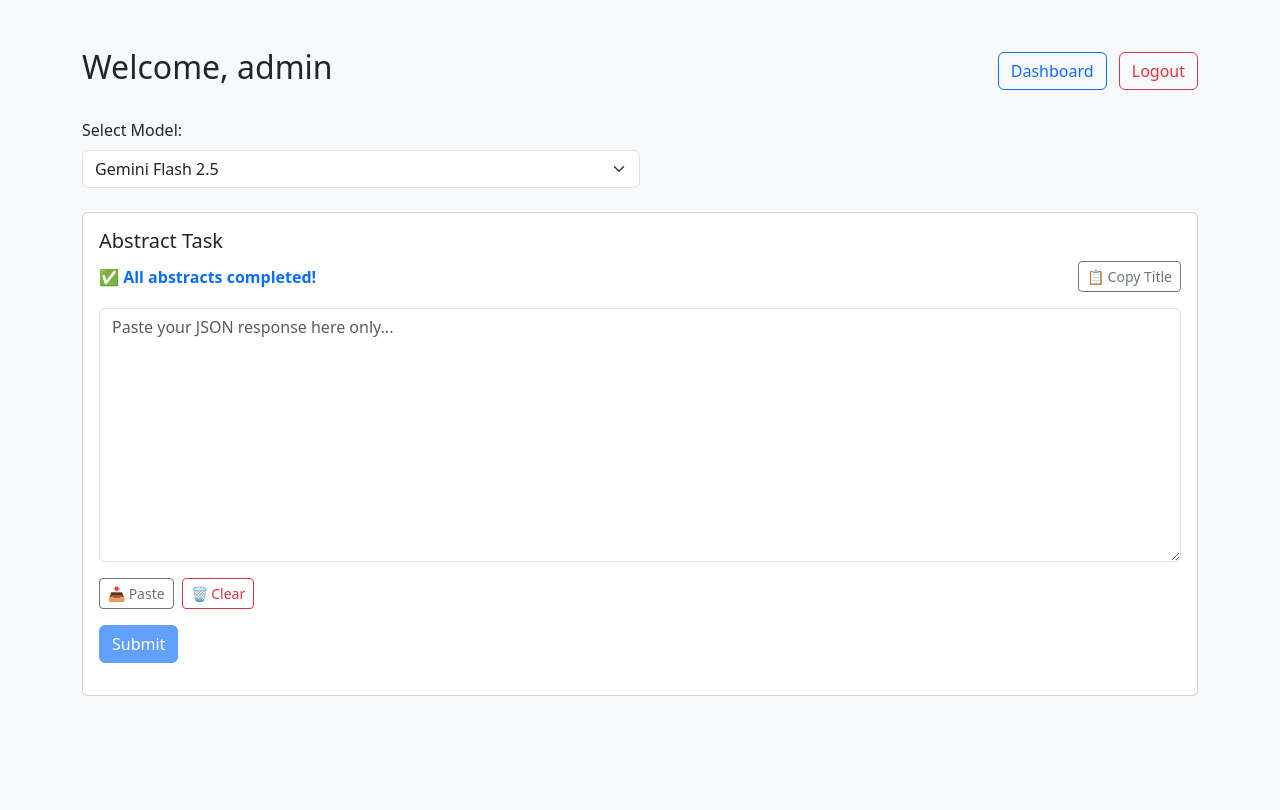
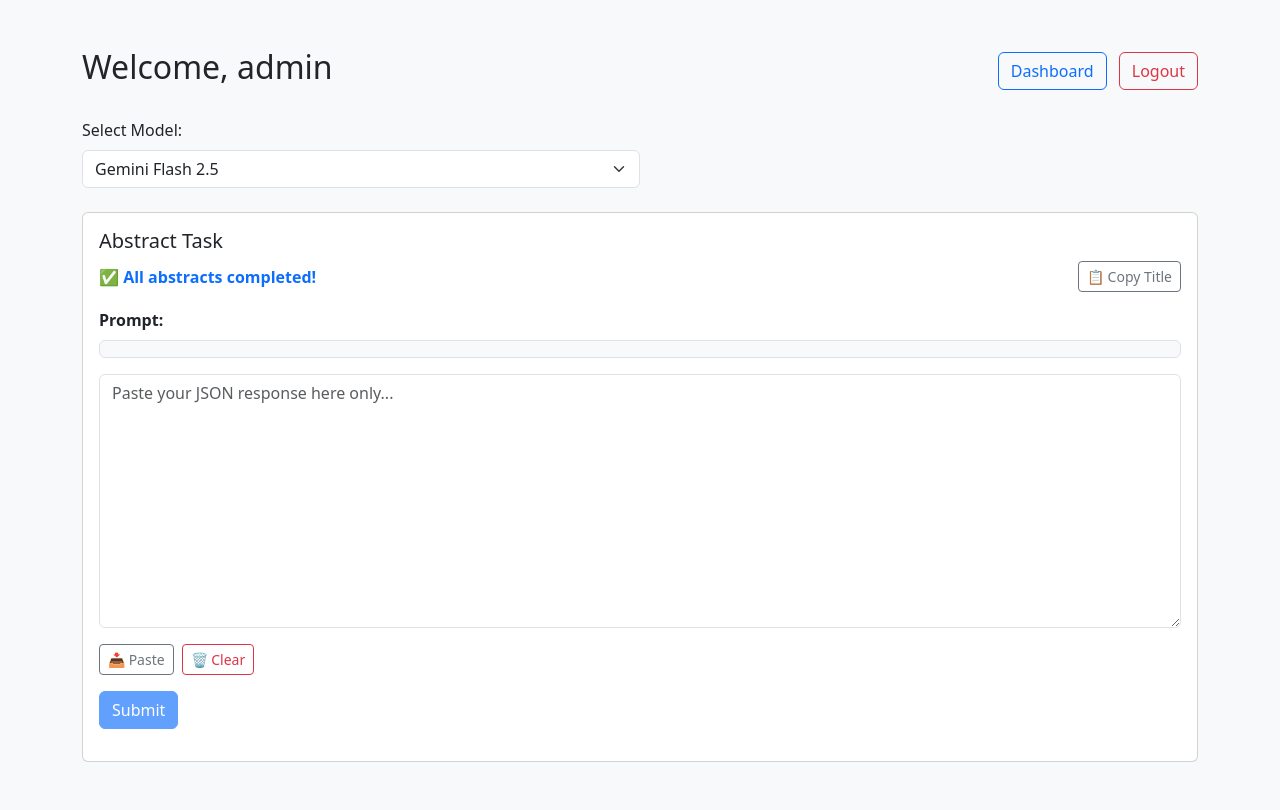
Before and after one commit to Testgptmodels/college_abstract_portal, a Flask app: page /submit in a window 1280 px wide. Before the commit the page ends 696 px from the top, so only its background shows below. Run offline with Flask 3, Linux system fonts and the light colour scheme; the visitor is signed in with stand-in values (Sample User, id 1); some libraries are stand-ins or nearby versions.

Commit message:
Add files via upload

```diff
--- a/templates/abstract_submit.html
+++ b/templates/abstract_submit.html
@@ -43,6 +43,11 @@
           <button id="copyBtn" class="btn btn-outline-secondary btn-sm">📋 Copy Title</button>
         </div>
 
+        <div class="mb-3">
+          <label for="task-prompt" class="form-label fw-semibold">Prompt:</label>
+          <div id="task-prompt" class="bg-light border rounded p-2 small text-muted" style="white-space: pre-wrap;"></div>
+        </div>
+
         <textarea id="response" class="form-control mb-3" rows="10" placeholder="Paste your JSON response here only..." readonly onpaste="setTimeout(() => this.removeAttribute('readonly'), 10);"></textarea>
 
         <div class="d-flex align-items-center mb-3">
@@ -81,6 +86,7 @@
       } else {
         currentTask = data;
         document.getElementById('task-title').innerText = data.title;
+        document.getElementById('task-prompt').innerText = data.prompt || 'Prompt not available.';
         document.getElementById('response').value = '';
         document.getElementById('submitBtn').disabled = false;
         document.getElementById('statusMessage').style.display = 'none';
```
